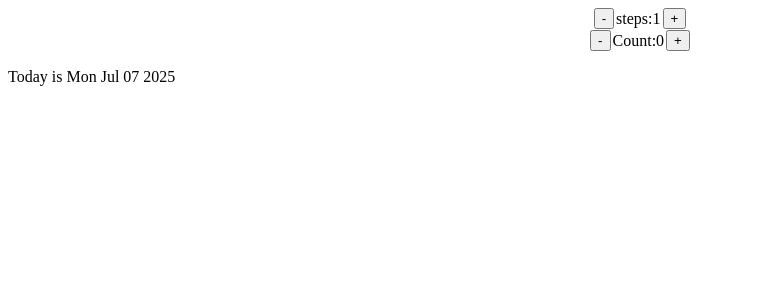
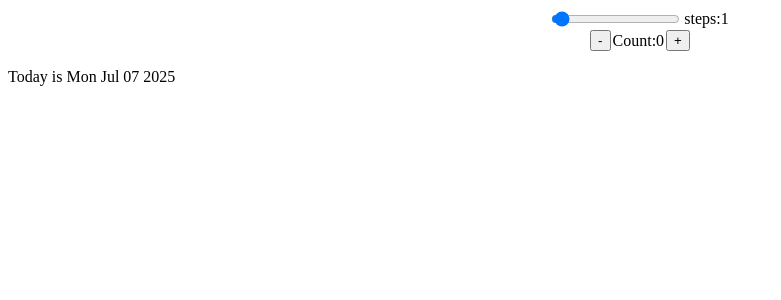
Before and after one commit to emansuliman4/react-course-challenges, a React (Vite) app: page / in a window 1280 px wide. Shown: the top 300 px of the page, without its empty margins (0-781 px from the left). Built offline with nearby package versions, Linux system fonts and the light colour scheme.

Commit message:
replace buttons in steps with input range

```diff
--- a/src/components/steps.jsx
+++ b/src/components/steps.jsx
@@ -1,30 +1,16 @@
-// import { useState } from "react";
-import { Button } from "./button";
 export function Steps({ step, setStep }) {
-  //   const [step, setStep] = useState(1);
-  //   function nextStep() {
-  //     setStep((count) => count + 1);
-  //   }
-  //   function previousStep() {
-  //     setStep((count) => count - 1);
-  //   }
   return (
     <div>
       <div style={{ display: "flex", justifyContent: "center" }}>
-        <Button
-          label={"-"}
-          onClick={() => {
-            step < 2 ? "" : setStep((c) => c - 1);
-          }}
+        <input
+          type="range"
+          min={0}
+          max={40}
+          step={1}
+          value={step}
+          onChange={(e) => setStep(Number(e.target.value))}
         />
-        {/* <input type="range" min={0} max={100} step={2} /> */}
         <p style={{ margin: "2px" }}>steps:{step}</p>
-        <Button
-          label={"+"}
-          onClick={() => {
-            setStep((c) => c + 1);
-          }}
-        />
       </div>
     </div>
   );
```
